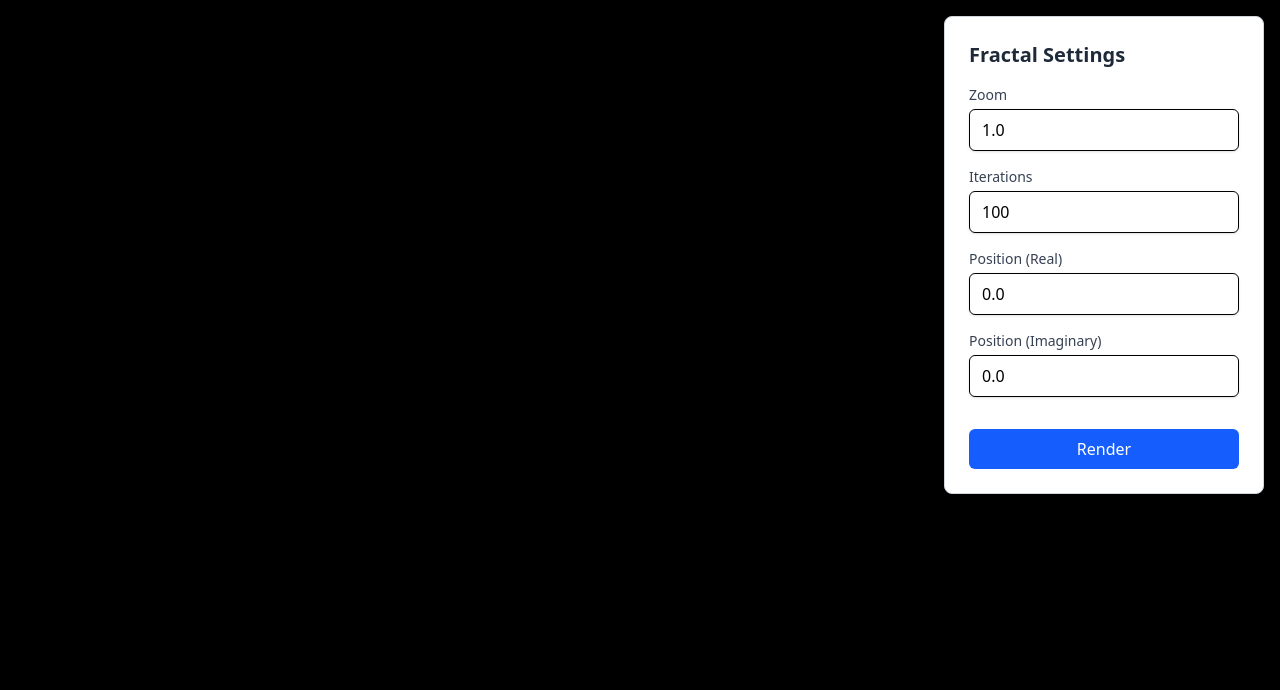
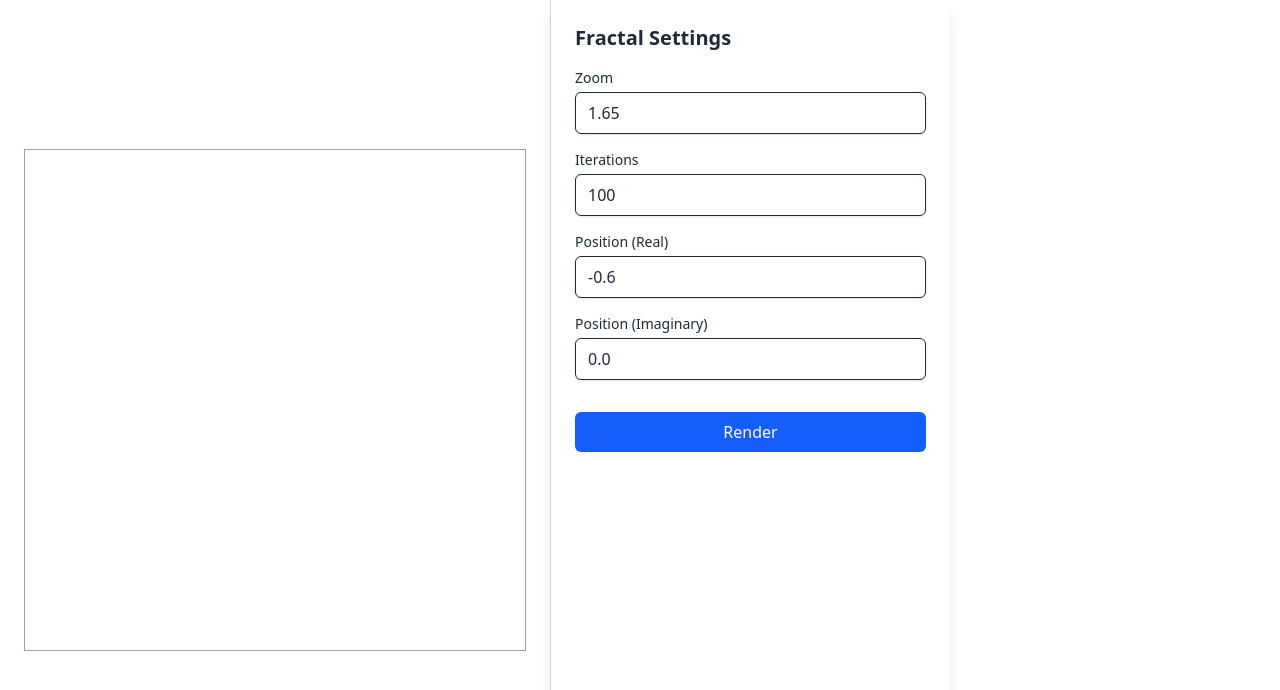
Before and after one commit to PottierLoic/Depth, a React (Vite) app: page / in a window 1280 px wide. Shown: the top 690 px of the page. Built offline with nearby package versions, Linux system fonts and the light colour scheme.

Commit message:
feat: center bulb and use correct aspect ratio

```diff
--- a/src/App.tsx
+++ b/src/App.tsx
@@ -1,31 +1,19 @@
-import { useEffect, useRef, useState } from "react"
+import { useRef, useState } from "react"
 import { invoke } from '@tauri-apps/api/core'
 
 export default function Page() {
-  const containerRef = useRef<HTMLDivElement>(null)
   const canvasRef = useRef<HTMLCanvasElement>(null)
-  const [zoom, setZoom] = useState("1.0")
+  const [zoom, setZoom] = useState("1.65")
   const [maxIterations, setMaxIterations] = useState(100)
-  const [posRe, setPosRe] = useState("0.0")
+  const [posRe, setPosRe] = useState("-0.6")
   const [posIm, setPosIm] = useState("0.0")
-  const [dimensions, setDimensions] = useState({ width: 0, height: 0 })
 
-  useEffect(() => {
-    const resize = () => {
-      if (containerRef.current) {
-        const { clientWidth, clientHeight } = containerRef.current
-        setDimensions({ width: clientWidth, height: clientHeight })
-      }
-    }
-    resize()
-    window.addEventListener("resize", resize)
-    return () => window.removeEventListener("resize", resize)
-  }, [])
+  const canvasSize = 500
 
-  async function renderFractal(width: number, height: number) {
+  async function renderFractal() {
     console.log("Starting render...")
     try {
-      const response = await invoke<string>("render_frame", { width, height })
+      const response = await invoke<string>("render_frame", { width: canvasSize, height: canvasSize })
       const { pixels, width: w, height: h } = JSON.parse(response)
 
       const ctx = canvasRef.current?.getContext("2d")
@@ -40,80 +28,71 @@ export default function Page() {
     }
   }
 
-  // @ts-ignore
   return (
-    <div
-      ref={containerRef}
-      className="relative w-full h-screen overflow-hidden bg-black"
-      onContextMenu={e => e.preventDefault()}
-    >
-      <canvas
-        ref={canvasRef}
-        width={dimensions.width}
-        height={dimensions.height}
-        className="w-full h-full block"
-        style={{ imageRendering: "pixelated" }}
-      />
+    <div className="flex w-full h-screen overflow-hidden bg-white text-gray-800">
+      {/* Left side with padding and white background */}
+      <div className="flex justify-center items-center w-[550px] h-screen p-6 bg-white">
+        <canvas
+          ref={canvasRef}
+          width={canvasSize}
+          height={canvasSize}
+          className="block border border-gray-400"
+          style={{ imageRendering: "pixelated" }}
+        />
+      </div>
 
-      <div className="absolute top-4 right-4 w-80 bg-white bg-opacity-90 border border-gray-300 p-6 rounded-lg shadow-lg flex flex-col gap-4">
-        <h2 className="text-xl font-semibold text-gray-800">Fractal Settings</h2>
+      {/* Control panel */}
+      <div className="flex flex-col gap-4 p-6 w-[400px] bg-white border-l border-gray-300 shadow-lg">
+        <h2 className="text-xl font-semibold">Fractal Settings</h2>
 
         <div>
-          <label className="block text-sm font-medium text-gray-700">Zoom</label>
+          <label className="block text-sm font-medium">Zoom</label>
           <input
             type="number"
             step="any"
             value={zoom}
             onChange={e => setZoom(e.target.value)}
-            onBlur={() => {
-              invoke("set_zoom", { zoom: zoom })
-            }}
+            onBlur={() => invoke("set_zoom", { zoom })}
             className="mt-1 w-full px-3 py-2 border rounded-md shadow-sm focus:outline-none focus:ring focus:ring-blue-200"
           />
         </div>
 
         <div>
-          <label className="block text-sm font-medium text-gray-700">Iterations</label>
+          <label className="block text-sm font-medium">Iterations</label>
           <input
             type="number"
             value={maxIterations}
             onChange={e => setMaxIterations(parseInt(e.target.value))}
-            onBlur={() => {
-              invoke("set_max_iterations", { maxIterations: posRe })
-            }}
+            onBlur={() => invoke("set_max_iterations", { maxIterations })}
             className="mt-1 w-full px-3 py-2 border rounded-md shadow-sm focus:outline-none focus:ring focus:ring-blue-200"
           />
         </div>
 
         <div>
-          <label className="block text-sm font-medium text-gray-700">Position (Real)</label>
+          <label className="block text-sm font-medium">Position (Real)</label>
           <input
             type="text"
             value={posRe}
             onChange={e => setPosRe(e.target.value)}
-            onBlur={() => {
-              invoke("set_pos_re", { posRe: posRe })
-            }}
+            onBlur={() => invoke("set_pos_re", { posRe })}
             className="mt-1 w-full px-3 py-2 border rounded-md shadow-sm focus:outline-none focus:ring focus:ring-blue-200"
           />
         </div>
 
         <div>
-          <label className="block text-sm font-medium text-gray-700">Position (Imaginary)</label>
+          <label className="block text-sm font-medium">Position (Imaginary)</label>
           <input
             type="text"
             value={posIm}
             onChange={e => setPosIm(e.target.value)}
-            onBlur={() => {
-              invoke("set_pos_re", { posIm: posIm })
-            }}
+            onBlur={() => invoke("set_pos_im", { posIm })}
             className="mt-1 w-full px-3 py-2 border rounded-md shadow-sm focus:outline-none focus:ring focus:ring-blue-200"
           />
         </div>
 
         <button
           className="mt-4 px-4 py-2 bg-blue-600 text-white rounded-md hover:bg-blue-700 transition"
-          onClick={() => renderFractal(dimensions.width, dimensions.height)}
+          onClick={renderFractal}
         >
           Render
         </button>
```
Also changed, not shown: 1 other file (tests, documents, lock files or other folders).
